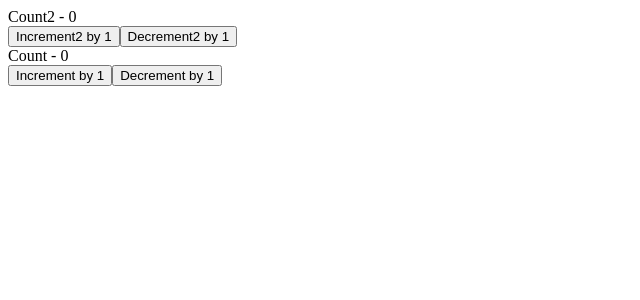
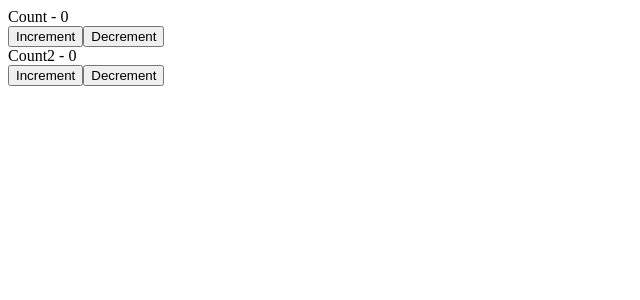
Before and after one commit to atikhasan007/react-practice, a React app: page / in a window 1280 px wide. Shown: the top 300 px of the page, without its empty margins (0-640 px from the left). Built offline with nearby package versions, Linux system fonts and the light colour scheme; the HTML template or start-up script is replaced by a standard one.

Commit message:
multiple useReducer

```diff
--- a/src/App.jsx
+++ b/src/App.jsx
@@ -1,11 +1,11 @@
 import React from 'react';
-import ComplexCounter from './contexts/complexCounter';
+import CounterThree from './componentsOne/CounterThree';
 
 const  App = () => {
   return (
     <div>
 
-      <ComplexCounter/>
+      <CounterThree/>
     </div>
   )
 }
--- /dev/null
+++ b/src/componentsOne/CounterThree.jsx
@@ -0,0 +1,39 @@
+import React, { useReducer } from 'react';
+
+const initialState = 0;
+
+const reducer = (state, action) => {
+  switch (action.type) {
+    case 'increment':
+      return state + 1;
+    case 'decrement':
+      return state - 1;
+    default:
+      return state;
+  }
+};
+
+const CounterThree = () => {
+  const [count, dispatch] = useReducer(reducer, initialState);
+  const [count2, dispatch2] = useReducer(reducer, initialState);
+
+  return (
+    <>
+
+    <div>
+      <div>Count - {count}</div>
+      <button type='button' onClick={() => dispatch({ type: 'increment' })}>Increment</button>
+      <button type='button' onClick={() => dispatch({ type: 'decrement' })}>Decrement</button>
+    </div>
+
+
+<div>
+<div>Count2 - {count2}</div>
+<button type='button' onClick={() => dispatch2({ type: 'increment' })}>Increment</button>
+<button type='button' onClick={() => dispatch2({ type: 'decrement' })}>Decrement</button>
+</div>
+</>
+  );
+};
+
+export default CounterThree;
```
